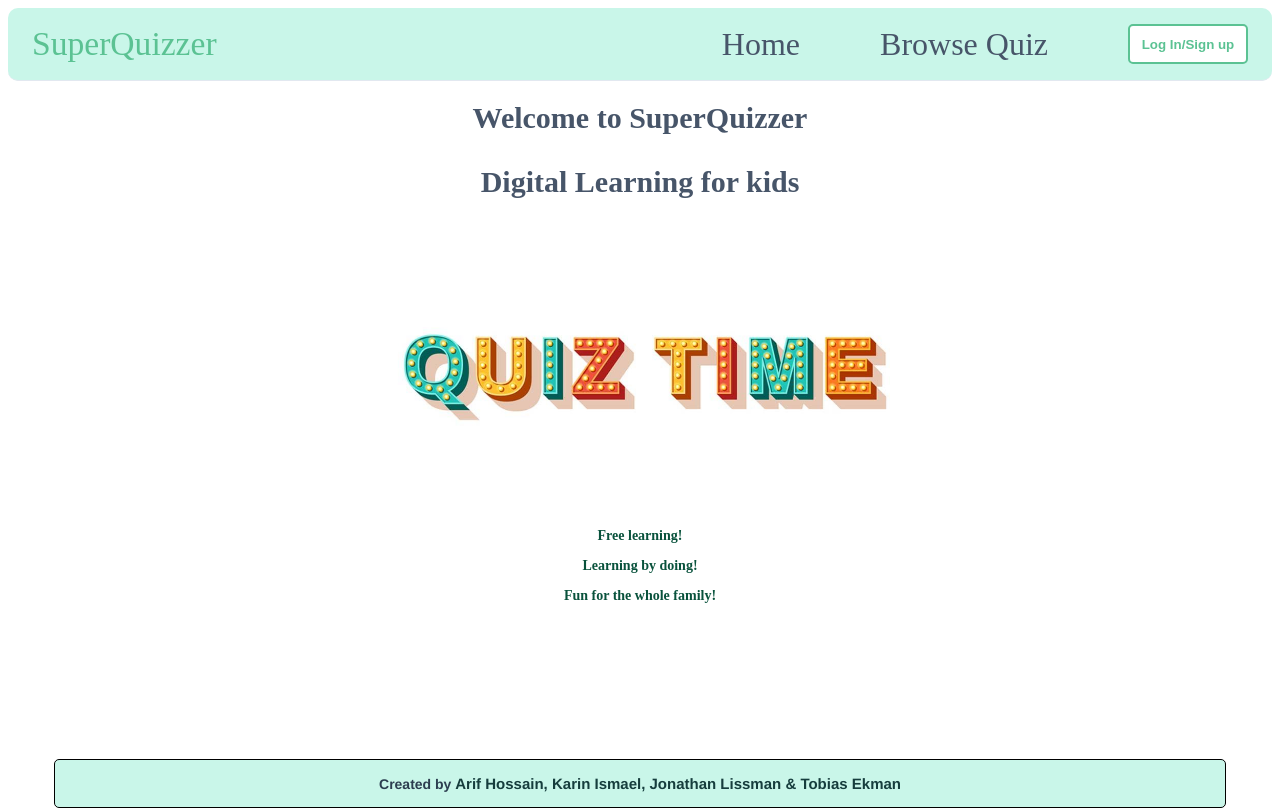
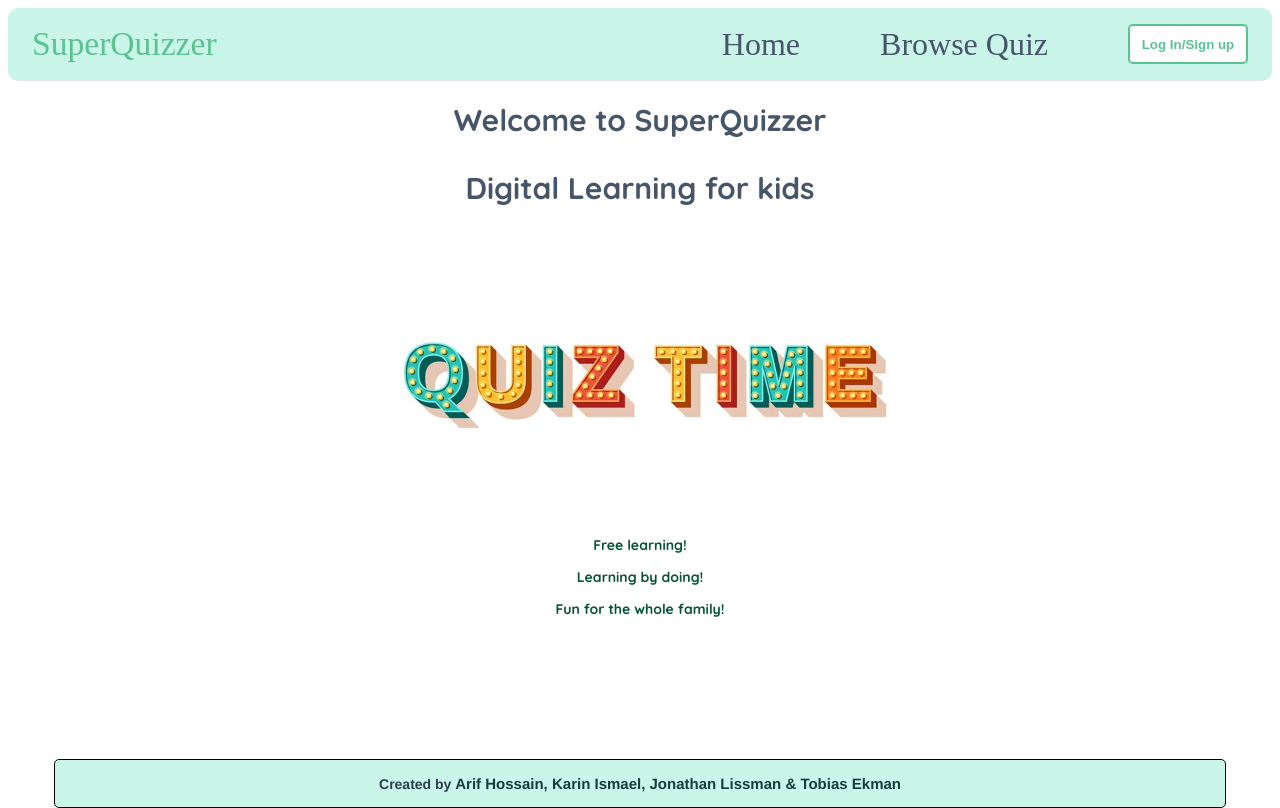
Before and after one commit to ArifHoss/quiz-management-router, a Vue app: page /#/ in a window 1280 px wide. Built offline with nearby package versions, Linux system fonts and the light colour scheme; a web font is replaced by a local one.

Commit message:
import font

```diff
--- a/public/css/style.css
+++ b/public/css/style.css
@@ -1,7 +1,7 @@
 /*För alla devices */
 /*MobileFirst */
 @import url('https://fonts.googleapis.com/css2?family=Arbutus+Slab&family=DM+Sans:wght@500&display=swap');
-
+@import url('https://fonts.googleapis.com/css2?family=Quicksand:wght@700&display=swap');
 /*nav{
     padding: 30px;
     background-color: #cbf6e1;
--- a/src/components/LogInPage.vue
+++ b/src/components/LogInPage.vue
@@ -30,19 +30,19 @@ export default {
 
 h1{
   color: #475569;
-  font-family: "Bauhaus 93";
+  font-family: 'Quicksand', sans-serif;
+  /*font-family: "Bauhaus 93";*/
 }
 h3{
   color: #475569;
-  font-family: "Bauhaus 93";
+  font-family: 'Quicksand', sans-serif;
+  /*font-family: "Bauhaus 93";*/
 }
-h4{
-  color: #475569;
-  font-family: "Bauhaus 93";
-}
+
 p{
   color: #09523c;
-  font-family: Papyrus;
+  font-family: 'Quicksand', sans-serif;
+  /*font-family: Papyrus;*/
 }
 
 /*button {*/
```
